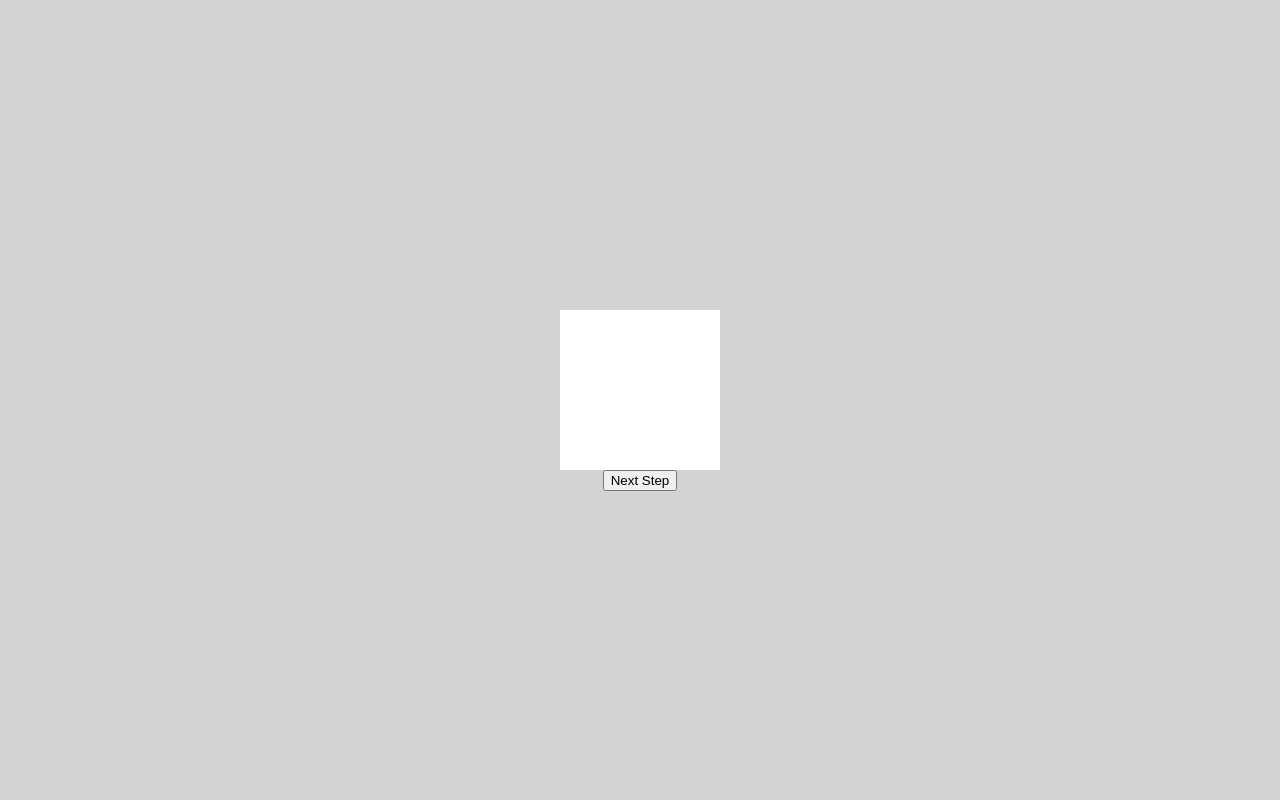
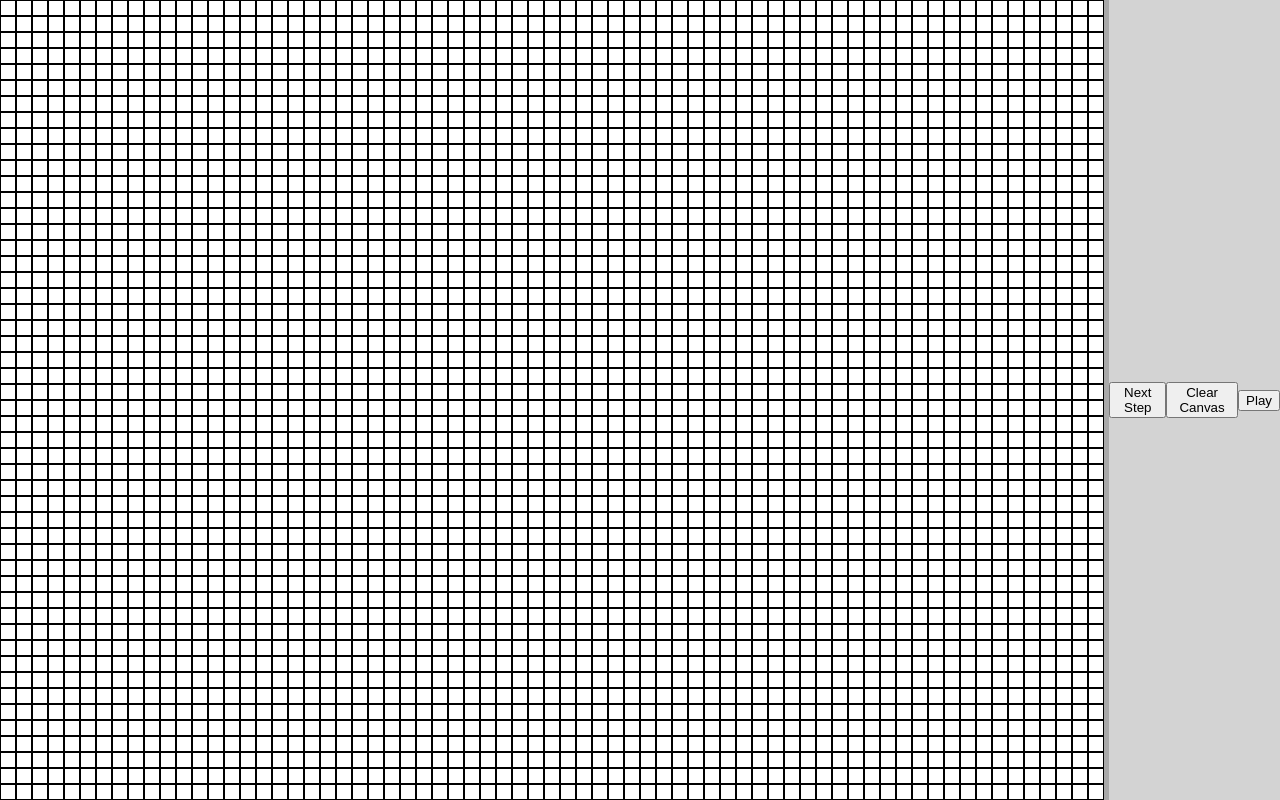
Before and after one commit to lizmeks/conways-canvas, a React (Create React App) app: page / in a window 1280 px wide. Shown: the top 800 px of the page. Built offline with nearby package versions, Linux system fonts and the light colour scheme.

Commit message:
added play/pause button

```diff
--- a/src/App.js
+++ b/src/App.js
@@ -1,11 +1,34 @@
 import { Component } from 'react';
+import { cloneDeep } from 'lodash';
 import './styles/gridStyle.scss'
 import { generateBlankBoard, generateNextBoard } from './Utilities/EngineUtils/EngineUtils';
 
 class App extends Component {
   state = {
-    canvas: generateBlankBoard(10, 10)
+    canvas: generateBlankBoard(100, 100),
+    playing: false
   }
+
+  playInterval = undefined;
+
+  playHandler = () => {
+    if (!this.state.playing) {
+      this.setState({
+        playing: true
+      })
+      this.playInterval = setInterval(this.stepHandler, 250);
+    }
+    if (this.state.playing) {
+      this.pauseBoard();
+    }
+  };
+
+  pauseBoard = () => {
+    this.setState({
+      playing: false
+    })
+    clearInterval(this.playInterval);
+  };
 
   renderGridCell = (cell, x, y) => {
     return (
@@ -34,18 +57,25 @@ class App extends Component {
 
   paintHandler = (x, y) => {
     if (this.state.canvas[y][x].life === false) {
-      this.state.canvas[y][x] = {
+      let newCanvas = cloneDeep(this.state.canvas);
+      newCanvas[y][x] = {
         life: true,
         color: "000000"
       }
+      this.setState({
+        canvas: newCanvas
+      })
     }
     else if (this.state.canvas[y][x].life === true) {
-      this.state.canvas[y][x] = {
+      let newCanvas = cloneDeep(this.state.canvas);
+      newCanvas[y][x] = {
         life: false,
         color: "FFFFFF"
       }
-    };
-    this.forceUpdate();
+      this.setState({
+        canvas: newCanvas
+      })
+    }
   };
 
   stepHandler = () => {
@@ -53,7 +83,13 @@ class App extends Component {
     this.setState({
       canvas: newCanvas
     })
-    this.forceUpdate();
+  }
+
+  clearCanvasHandler = () => {
+    this.setState({
+      canvas: generateBlankBoard(100, 100)
+    })
+    this.pauseBoard();
   }
 
   render() {
@@ -61,6 +97,8 @@ class App extends Component {
       <div className='page'>
         {this.renderGrid()}
         <button onClick={this.stepHandler}>Next Step</button>
+        <button onClick={this.clearCanvasHandler}>Clear Canvas</button>
+        <button onClick={this.playHandler}>{this.state.playing ? "Pause" : "Play"}</button>
       </div>
     );
   }
--- a/src/styles/gridStyle.scss
+++ b/src/styles/gridStyle.scss
@@ -1,8 +1,11 @@
+* {
+  box-sizing: border-box;
+}
+
 .page {
   display: flex;
   justify-content: center;
   align-items: center;
-  flex-direction: column;
   height: 100vh;
   background-color: lightgray;
 }
@@ -10,12 +13,13 @@
 .grid-container {
   display: flex;
   flex-wrap: wrap;
-  width: 160px;
-  height: 160px;
+  width: 1600px;
+  height: 1600px;
   background-color: darkgray;
 }
 
 .grid-cell {
   width: 16px;
   height: 16px;
+  border: 1px solid black;
 }
```
